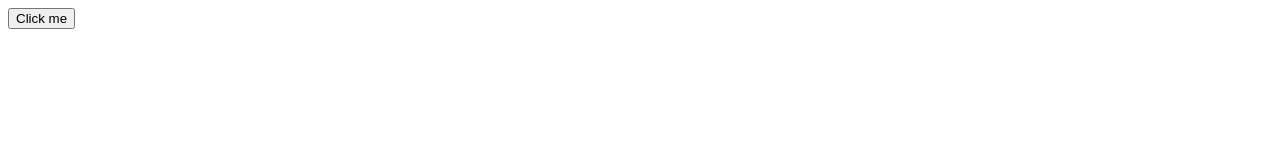
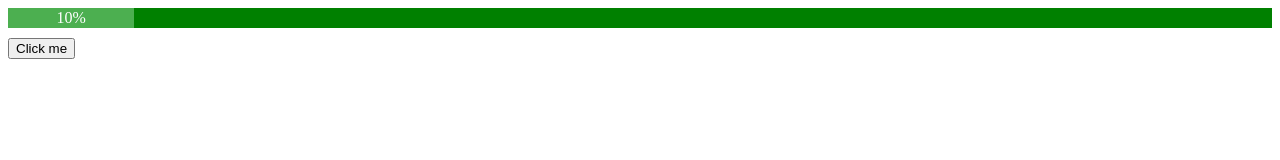
Before and after one commit to AlexLazareva/js-practice, a plain HTML site: page progress-bar/index.html in a window 1280 px wide. Drawn offline with Linux system fonts and the light colour scheme.

Commit message:
add progressbar styles

```diff
--- a/progress-bar/index.html
+++ b/progress-bar/index.html
@@ -6,7 +6,11 @@
     <link rel="stylesheet" href="styles.css">
 </head>
 <body>
-    <div id="progress"></div>
+    <div id="progress">
+        <div id="bar">
+            <div id="label">10%</div>
+        </div>
+    </div>
     <button id="button">Click me</button>
 
 <script type="text/javascript" src="main.js"></script>
--- a/progress-bar/styles.css
+++ b/progress-bar/styles.css
@@ -0,0 +1,20 @@
+#progress {
+    position: relative;
+    width: 100%;
+    height: 20px;
+    background-color: green;
+    margin-bottom: 10px;
+}
+
+#bar {
+    position: absolute;
+    width: 10%;
+    height: 100%;
+    background-color: #4caf50;
+}
+
+#label {
+    text-align: center;
+    line-height: 20px;
+    color: white;
+}
```
